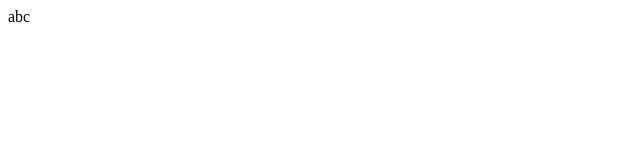
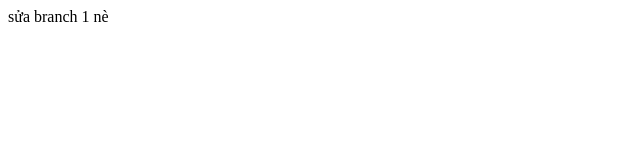
Before and after one commit to TuyenVan-dev/GitDeno, a plain HTML site: page index.html in a window 1280 px wide. Shown: the full height of the page, 0-640 px from the left. Drawn offline with Linux system fonts and the light colour scheme.

Commit message:
commit to branch1

```diff
--- a/index.html
+++ b/index.html
@@ -5,6 +5,6 @@
     <title>Document</title>
 </head>
 <body>
-    abc
+sửa branch 1 nè
 </body>
 </html>
```
